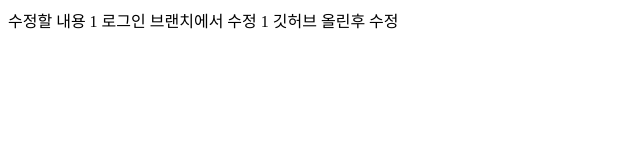
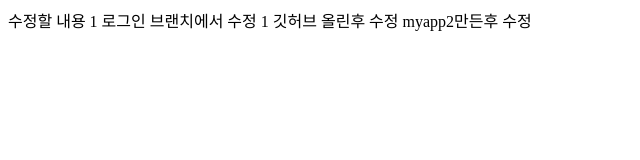
Before and after one commit to LeeSuBinnn/myapp, a plain HTML site: page index.html in a window 1280 px wide. Shown: the whole page, without its empty margins (0-640 px from the left). Drawn offline with Linux system fonts and the light colour scheme.

Commit message:
index.html 수정

```diff
--- a/index.html
+++ b/index.html
@@ -9,5 +9,6 @@
     수정할 내용 1
     로그인 브랜치에서 수정 1
     깃허브 올린후 수정
+    myapp2만든후 수정
 </body>
 </html>
```
